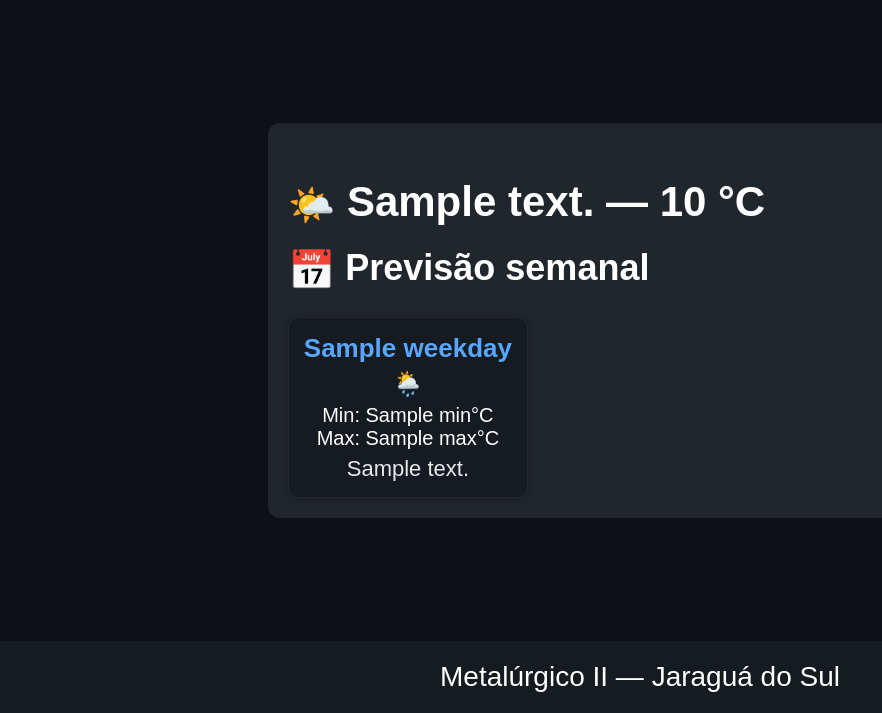
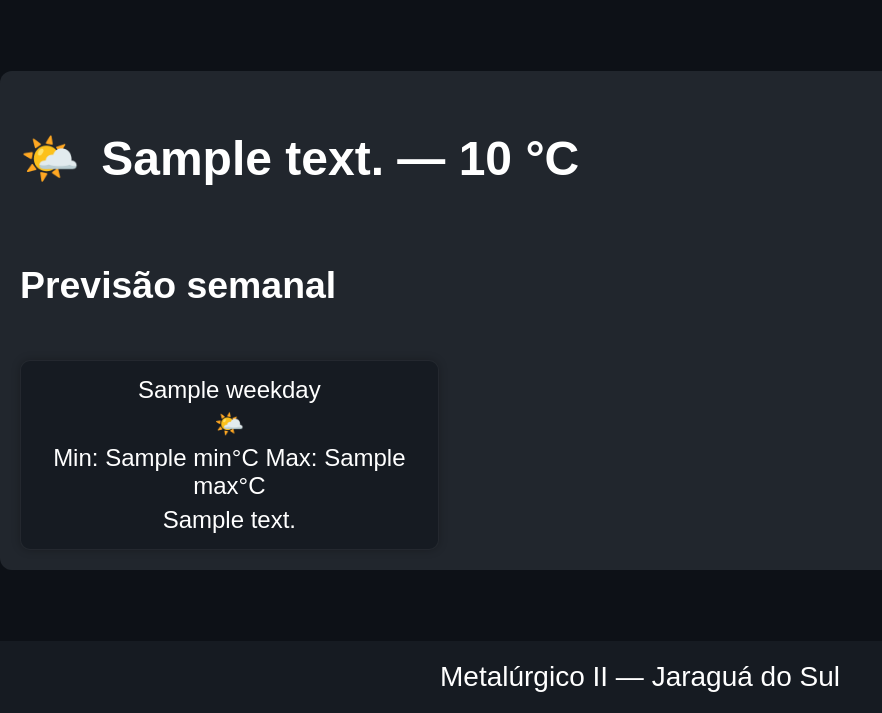
Before and after one commit to trindadereisthiago/tv_corporativa, a Flask app: template presentation/templates/index.html in a window 1280 px wide. Shown: the part 87-800 px from the top of the page, without its empty margins (0-882 px from the left). Run offline with Flask 3, Linux system fonts and the light colour scheme; the template is opened without the code that fills it: most values are stand-ins (such as "Sample title", 1, 10 or a date in 2020); some libraries are stand-ins or nearby versions.

Commit message:
novas feats adicionadas

```diff
--- a/presentation/templates/index.html
+++ b/presentation/templates/index.html
@@ -5,8 +5,10 @@
     <meta charset="UTF-8">
     <meta http-equiv="refresh" content="900"> <!-- Atualiza a cada 15min -->
     <title>TV Corporativa</title>
+    <link rel="stylesheet" href="https://cdnjs.cloudflare.com/ajax/libs/weather-icons/2.0.10/css/weather-icons.min.css">
     <style>
-        html, body {
+        html,
+        body {
             margin: 0;
             background: #0d1117;
             color: #fff;
@@ -79,45 +81,8 @@
             transition: 0.3s ease;
         }
 
-        .weather-card:hover {
-            transform: scale(1.05);
-            background: #1f2630;
-        }
-
-        .weekday {
-            font-weight: bold;
-            color: #58a6ff;
-            font-size: 26px;
-        }
-
-        .temp span {
-            display: block;
-            font-size: 20px;
-        }
-
-        .desc {
-            font-size: 22px;
-            opacity: 0.9;
-        }
-
-        .emoji {
-            font-size: 38px;
-            vertical-align: middle;
-        }
-
-        .title {
-            font-size: 42px;
-            margin-bottom: 10px;
-        }
-
-        .subtitle {
-            font-size: 36px;
-            margin: 10px 0;
-        }
-
         .weather-card.today {
             border: 2px solid #fff;
-            backdrop-filter: blur(6px);
             transform: scale(1.03);
             font-weight: 600;
         }
@@ -145,15 +110,28 @@
         .carousel-slide.active {
             opacity: 1;
         }
+
+        .full-screen-video {
+            position: fixed;
+            top: 0;
+            left: 0;
+            width: 100vw;
+            height: 100vh;
+            object-fit: cover;
+            /* Preenche sem sobras */
+            z-index: 9999;
+            /* Fica na frente de tudo */
+        }
+
+        body.fullscreen-video-mode {
+            margin: 0;
+            padding: 0;
+            overflow: hidden;
+            background: black;
+            /* Evita bordas aparecendo */
+        }
+
     </style>
-    <script>
-        function clock() {
-            const now = new Date();
-            document.getElementById("clock").innerHTML =
-                now.toLocaleTimeString("pt-BR", { hour: '2-digit', minute: '2-digit' });
-        }
-        setInterval(clock, 1000);
-    </script>
 </head>
 
 <body onload="clock()">
@@ -169,12 +147,11 @@
         <div class="carousel-slide active">
             <div class="box weather-box">
                 <h2 class="title">
-                    <span class="emoji">🌤️</span>
+                    <span class="emoji" id="current-weather-icon" style="margin-right: 8px;"></span>
                     {{ weather.current_description | capitalize }} — {{ weather.current_temp }} °C
                 </h2>
 
                 <h3 class="subtitle">
-                    <span class="emoji">📅</span>
                     Previsão semanal
                 </h3>
 
@@ -182,7 +159,7 @@
                     {% for day in weather.weekly_forecast %}
                     <div class="weather-card">
                         <div class="weekday">{{ day.weekday }}</div>
-                        <div class="icon">🌦️</div>
+                        <div class="icon weather-icon" data-desc="{{ day.description }}"></div>
                         <div class="temp">
                             <span>Min: {{ day.min }}°C</span>
                             <span>Max: {{ day.max }}°C</span>
@@ -192,6 +169,13 @@
                     {% endfor %}
                 </div>
             </div>
+        </div>
+
+        <!-- SLIDE VIDEO -->
+        <div class="carousel-slide" id="video-slide">
+            <video id="videoElement" autoplay muted playsinline preload="auto" class="full-screen-video">
+                <source src="/static/videos/ESCOLHA DO NOME PERLITA.mp4" type="video/mp4">
+            </video>
         </div>
 
         <!-- SLIDE 2 — AVISOS -->
@@ -220,29 +204,85 @@
         </div>
     </div>
 
-
     <footer>
         Metalúrgico II — Jaraguá do Sul
     </footer>
 
     <script>
+        function clock() {
+            const now = new Date();
+            document.getElementById("clock").innerHTML =
+                now.toLocaleTimeString("pt-BR", { hour: '2-digit', minute: '2-digit' });
+        }
+        setInterval(clock, 1000);
+
         let currentSlide = 0;
         const slides = document.querySelectorAll('.carousel-slide');
-        const totalSlides = slides.length;
+        const videoSlide = document.getElementById("video-slide");
+        const video = document.getElementById("videoElement");
 
         function showSlide(index) {
             slides.forEach(s => s.classList.remove('active'));
             slides[index].classList.add('active');
         }
 
-        // Trocar a cada 10 segundos
-        setInterval(() => {
-            currentSlide = (currentSlide + 1) % totalSlides;
+        function nextSlide() {
+            currentSlide++;
+
+            if (currentSlide >= slides.length) {
+                currentSlide = 0;
+            }
+
             showSlide(currentSlide);
-        }, 10000);
+
+            if (slides[currentSlide] === videoSlide) {
+                video.currentTime = 0;
+                video.play();
+
+                // segurança caso o evento onended falhe
+                let fallback = setTimeout(nextSlide, video.duration * 1000 + 500);
+
+                video.onended = () => {
+                    clearTimeout(fallback);
+                    nextSlide();
+                };
+
+            } else {
+                setTimeout(nextSlide, 10000); // 10s normal
+            }
+        }
+
+
+        // iniciar carrossel
+        setTimeout(nextSlide, 10000);
+
     </script>
 
+    <script>
+        function getWeatherEmoji(desc) {
+            desc = desc.toLowerCase();
 
+            if (desc.includes("chuva")) return "🌧️";
+            if (desc.includes("trovoada") || desc.includes("tempestade")) return "⛈️";
+            if (desc.includes("nublado") || desc.includes("nuv")) return "☁️";
+            if (desc.includes("neve")) return "❄️";
+            if (desc.includes("névoa") || desc.includes("neblina") || desc.includes("fog")) return "🌫️";
+            if (desc.includes("sol") || desc.includes("céu limpo") || desc.includes("limpo")) return "☀️";
+
+            return "🌤️"; // padrão
+        }
+
+        window.addEventListener("DOMContentLoaded", () => {
+            document.getElementById("current-weather-icon").textContent =
+                getWeatherEmoji("{{ weather.current_description }}");
+
+            document.querySelectorAll(".weather-icon").forEach(el => {
+                const desc = el.dataset.desc;
+                el.textContent = getWeatherEmoji(desc);
+            });
+        });
+
+    </script>
 
 </body>
 
```
